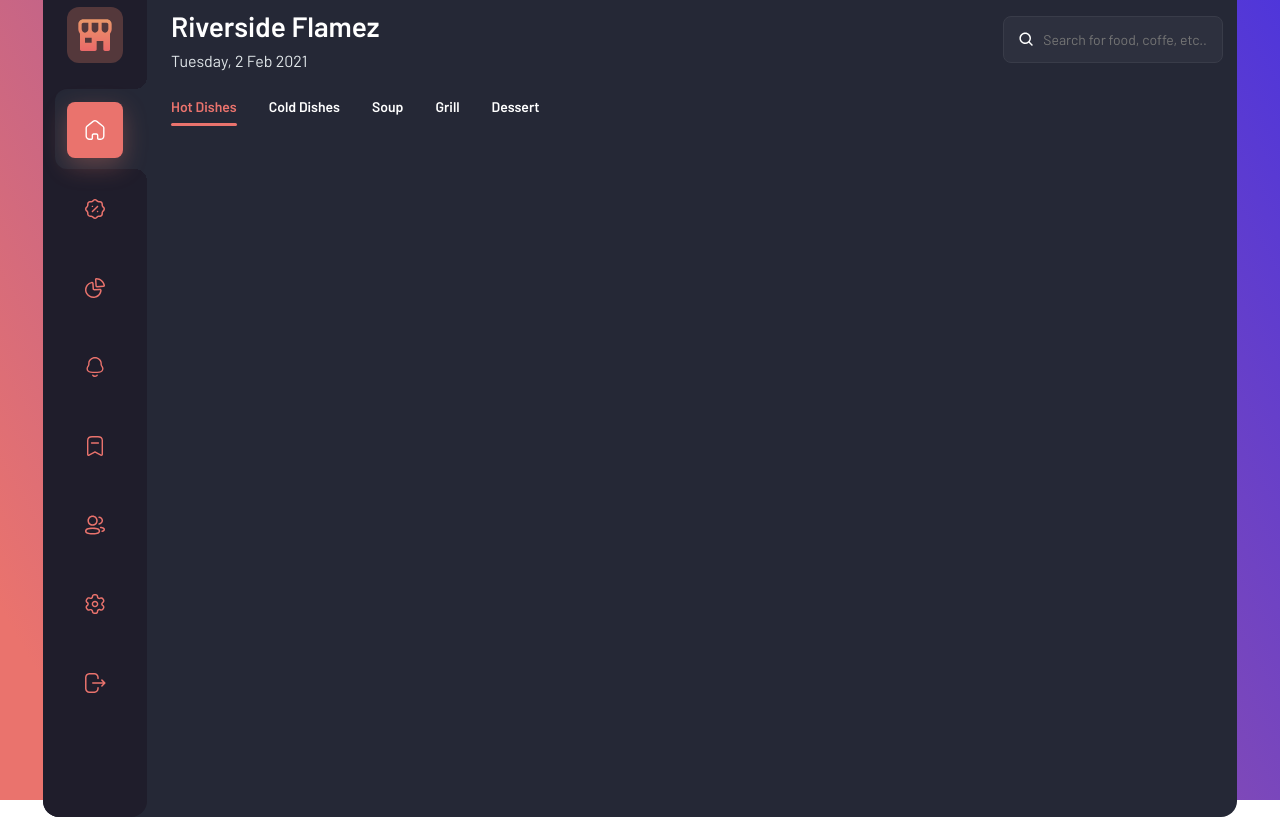
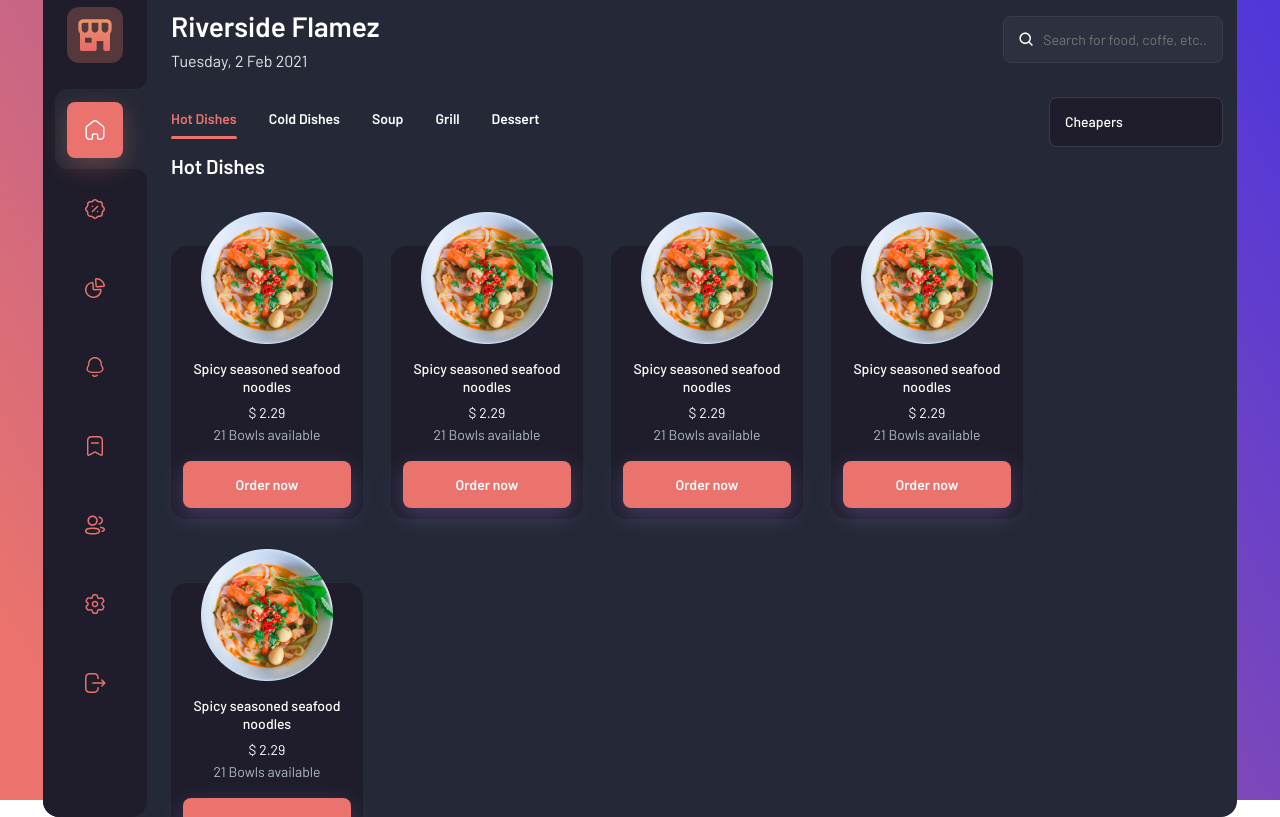
Before and after one commit to MVDNSX/small-project, a React (Create React App) app: page /home in a window 1280 px wide. Built offline with nearby package versions, Linux system fonts and the light colour scheme.

Commit message:
create render dishes

```diff
--- a/src/App.css
+++ b/src/App.css
@@ -18,7 +18,8 @@
 }
 
 .children {
-	flex-grow: 1;
+	overflow: scroll;
+	flex-grow: 0;
 }
 
 .title {}
--- a/src/App.js
+++ b/src/App.js
@@ -1,8 +1,6 @@
 import './App.css';
 import { Outlet } from 'react-router-dom'
 import { Sidebar } from './components/SideBar/Sidebar';
-import { CardDish } from './components/CardDish/CardDish';
-import Home from './Pages/HomePage/HomePage';
 
 function App() {
 
--- a/src/Pages/HomePage/HomePage.css
+++ b/src/Pages/HomePage/HomePage.css
@@ -1,4 +1,5 @@
 .home-container {
+
 	padding: 24px 14px 0 24px;
 }
 
@@ -45,6 +46,11 @@
 }
 
 /* !Home main */
+.home__main {
+	display: flex;
+	align-items: center;
+	justify-content: space-between;
+}
 
 .menu__list {
 	display: flex;
@@ -70,3 +76,38 @@
 	border-radius: 1.5px;
 	background-color: #EA736D;
 }
+
+/* !Filter */
+.filter {
+	font-weight: 500;
+	font-size: 14px;
+	line-height: 1.3;
+	color: #FFFFFF;
+}
+
+.filter__current {
+	width: 174px;
+	position: relative;
+	padding: 15px;
+	border: 1px solid #393C49;
+	margin-bottom: 5px;
+	background-color: #1F1D2B;
+	border-radius: 8px;
+	flex-shrink: 0;
+}
+
+.filter__variants {
+	width: 174px;
+	position: absolute;
+	padding: 15px;
+	border: 1px solid #393C49;
+	background-color: #1F1D2B;
+	border-radius: 8px;
+	display: flex;
+	flex-direction: column;
+	gap: 5px;
+}
+
+/* !Menu */
+
+.home__menu {}
--- a/src/Pages/HomePage/HomePage.jsx
+++ b/src/Pages/HomePage/HomePage.jsx
@@ -1,12 +1,53 @@
 import './HomePage.css'
 import {BiSearch} from 'react-icons/bi'
 import {useState} from 'react'
-import {motion} from 'framer-motion'
+import {motion, AnimatePresence} from 'framer-motion'
+import {SlArrowDown, SlArrowUp} from 'react-icons/sl'
+import {CategoryDishes} from '../../components/CategoryDishes/CategoryDishes'
 
 const Home = () => {
 
-	const menu = ['Hot Dishes', 'Cold Dishes', 'Soup', 'Grill', 'Dessert']
+	// const objs = [{category: 'Hot Dishes',dishes: [
+	// 		{name: 'Spicy seasoned seafood noodles', price: 2.29, bowls: 20, discount: 20%},
+	// 		{name: 'Salted Pasta with mushroom sauce', price: 2.69, bowls: 11, discount: 30%},
+	// 		{name: 'Healthy noodle with spinach leaf', price: 2.99, bowls: 20, discount: 10%},
+	// 		{name: 'Hot spicy fried rice with omelet', price: 2.99, bowls: 20, discount: 5%},
+	// 		{name: 'Spicy instant noodle with special omelette', price: 3.29, bowls: 20, discount: 0%},
+	// 	]},
+	// 	{category: 'Cold Dishes',dishes: [
+	// 		{name: 'Spicy seasoned seafood noodles', price: 2.29, bowls: 20, discount: 20%},
+	// 		{name: 'Salted Pasta with mushroom sauce', price: 2.69, bowls: 11, discount: 30%},
+	// 		{name: 'Healthy noodle with spinach leaf', price: 2.99, bowls: 20, discount: 10%},
+	// 		{name: 'Hot spicy fried rice with omelet', price: 2.99, bowls: 20, discount: 5%},
+	// 		{name: 'Spicy instant noodle with special omelette', price: 3.29, bowls: 20, discount: 0%},
+	// 	]}
+	// ]
+
+	const [search, setSearch] = useState('')
+
+	const menuCategory = [{name: 'Hot Dishes'},{name:'Cold Dishes'}, {name:'Soup'}, {name:'Grill'}, {name:'Dessert'}]
+	const menu = [
+		{categoryId: 1, name: 'Spicy seasoned seafood noodles', price: 2.29, bowls:21, discount: 20},
+		{categoryId: 1, name: 'Spicy seasoned seafood noodles', price: 2.29, bowls:21, discount: 20},
+		{categoryId: 1, name: 'Spicy seasoned seafood noodles', price: 2.29, bowls:21, discount: 20},
+		{categoryId: 1, name: 'Spicy seasoned seafood noodles', price: 2.29, bowls:21, discount: 20},
+		{categoryId: 1, name: 'Spicy seasoned seafood noodles', price: 2.29, bowls:21, discount: 20},
+]
 	const [activeMenu, setActiveMenu] = useState(0)
+
+	const filterVariants = ['Cheapers', 'Expensive', 'Name']
+	const [currFilter, setCurrFilter] = useState(0)
+	const [isDrop, setIsDrop] = useState(false)
+
+
+
+	const handleClickVariant = (index) => {
+		if(index !== currFilter){
+			setCurrFilter(index);
+		}
+		setIsDrop(!isDrop)
+	}
+
 
 	return (
 		<div className="home">
@@ -18,15 +59,25 @@ const Home = () => {
 					</div>
 					<div className="home__search">
 						<BiSearch size='20' color='#fff'/>
-						<input type="text" placeholder='Search for food, coffe, etc..' />
+						<input onChange={(e) => {setSearch(e.target.value)}} type="text" placeholder='Search for food, coffe, etc..' value={search} />
 					</div>
 				</div>
 				<div className="home__main">
 					<nav className="home__menu menu">
 						<ul className="menu__list">
-							{menu.map((item, index) => <MenuItem key={index} item={item} isSelected={index === activeMenu} handleClick={()=>{setActiveMenu(index)}}/>)}
+							{menuCategory.map((item, index) => <MenuItem key={index} item={item.name} isSelected={index === activeMenu} handleClick={()=>{setActiveMenu(index)}}/>)}
 						</ul>
 					</nav>
+					<div className="dishes__filter filter">
+						<div className="filter__current" onClick={()=>{setIsDrop(!isDrop)}}>{filterVariants[currFilter]}</div>
+							<AnimatePresence>
+							{isDrop ? <motion.div initial={{y: '-30px', opacity: 0}} animate={{y: 0, opacity:1}} exit={{y: '20px', opacity: 0}} className="filter__variants">{filterVariants.map((item, index) => <div key={index} onClick={() => {handleClickVariant(index)}} className="filter__variant">{item}</div>)}</motion.div> : null}
+							</AnimatePresence>
+						</div>
+				</div>
+
+				<div className="home__menu">
+					{menuCategory.map((el, index)=> <CategoryDishes key={index} name={el.name} />)}
 				</div>
 			</div>
 		</div>
--- /dev/null
+++ b/src/components/CategoryDishes/CategoryDiahes.css
@@ -0,0 +1,14 @@
+.category__name {
+	font-size: 20px;
+	font-weight: 600;
+	line-height: 1.4;
+	color: #FFFFFF;
+}
+
+.category__dishes {
+	margin-top: 30px;
+	margin-bottom: 50px;
+	display: flex;
+	gap: 28px;
+	flex-wrap: wrap;
+}
--- /dev/null
+++ b/src/components/CategoryDishes/CategoryDishes.jsx
@@ -0,0 +1,22 @@
+
+import './CategoryDiahes.css'
+import { DishesCard } from "../DishesCard/DishesCard";
+
+
+export const CategoryDishes = ({name}) => {
+	const menu = [
+		{categoryId: 1, name: 'Spicy seasoned seafood noodles', price: 2.29, bowls:21, discount: 20},
+		{categoryId: 1, name: 'Spicy seasoned seafood noodles', price: 2.29, bowls:21, discount: 20},
+		{categoryId: 1, name: 'Spicy seasoned seafood noodles', price: 2.29, bowls:21, discount: 20},
+		{categoryId: 1, name: 'Spicy seasoned seafood noodles', price: 2.29, bowls:21, discount: 20},
+		{categoryId: 1, name: 'Spicy seasoned seafood noodles', price: 2.29, bowls:21, discount: 20},
+]
+	return (
+		<div className="category-block">
+			<div className="category__name">{name}</div>
+			<div className="category__dishes">
+				{menu.map((el, index) => <DishesCard key={index} name={el.name} price={el.price} bowls={el.bowls} discount={el.discount} />)}
+			</div>
+		</div>
+	)
+}
--- a/src/components/CardDish/CardDish.css
+++ b/src/components/DishesCard/DishesCard.css
@@ -1,6 +1,6 @@
 .card {
 	padding: 8px 12px;
-	margin-top: 100px;
+	margin-top: 36px;
 	width: 192px;
 	height: 273px;
 	background: #1F1D2B;
--- a/src/components/CardDish/CardDish.jsx
+++ b/src/components/DishesCard/DishesCard.jsx
@@ -1,16 +1,16 @@
-import './CardDish.css'
+import './DishesCard.css'
 import dinner from '../../assets/cards/Image 1.png'
 import { Btn } from '../Button/Btn'
-export const CardDish = () => {
+export const DishesCard = ({name, price, bowls, discount}) => {
 	return (
 		<div className="card">
 				<div className="card__img">
 					<img src={dinner} alt="" />
 				</div>
 				<div className="card__info">
-					<div className="card__name">Spicy seasoned seafood noodles</div>
-					<div className="card__price">$ 2.29</div>
-					<div className="card__count">20 Bowls available</div>
+					<div className="card__name">{name}</div>
+					<div className="card__price">{`$ ${price}`}</div>
+					<div className="card__count">{bowls} Bowls available</div>
 				</div>
 				<Btn/>
 		</div>
--- a/src/components/SideBar/SidebarItem.jsx
+++ b/src/components/SideBar/SidebarItem.jsx
@@ -3,7 +3,6 @@ import { SvgIcon } from '../Svg/SvgIcon'
 import {motion} from 'framer-motion'
 
 export const SidebarItem = ({item, isSelected, handleClick}) => {
-	console.log(item)
 	return (
 		<li className={`nav__item ${item}`} onClick={handleClick}>
 				<Link to={`/${item}`} className='nav__link'>
```
Also changed, not shown: src/components/Svg/SvgIcon.jsx (+1 -1 lines).
